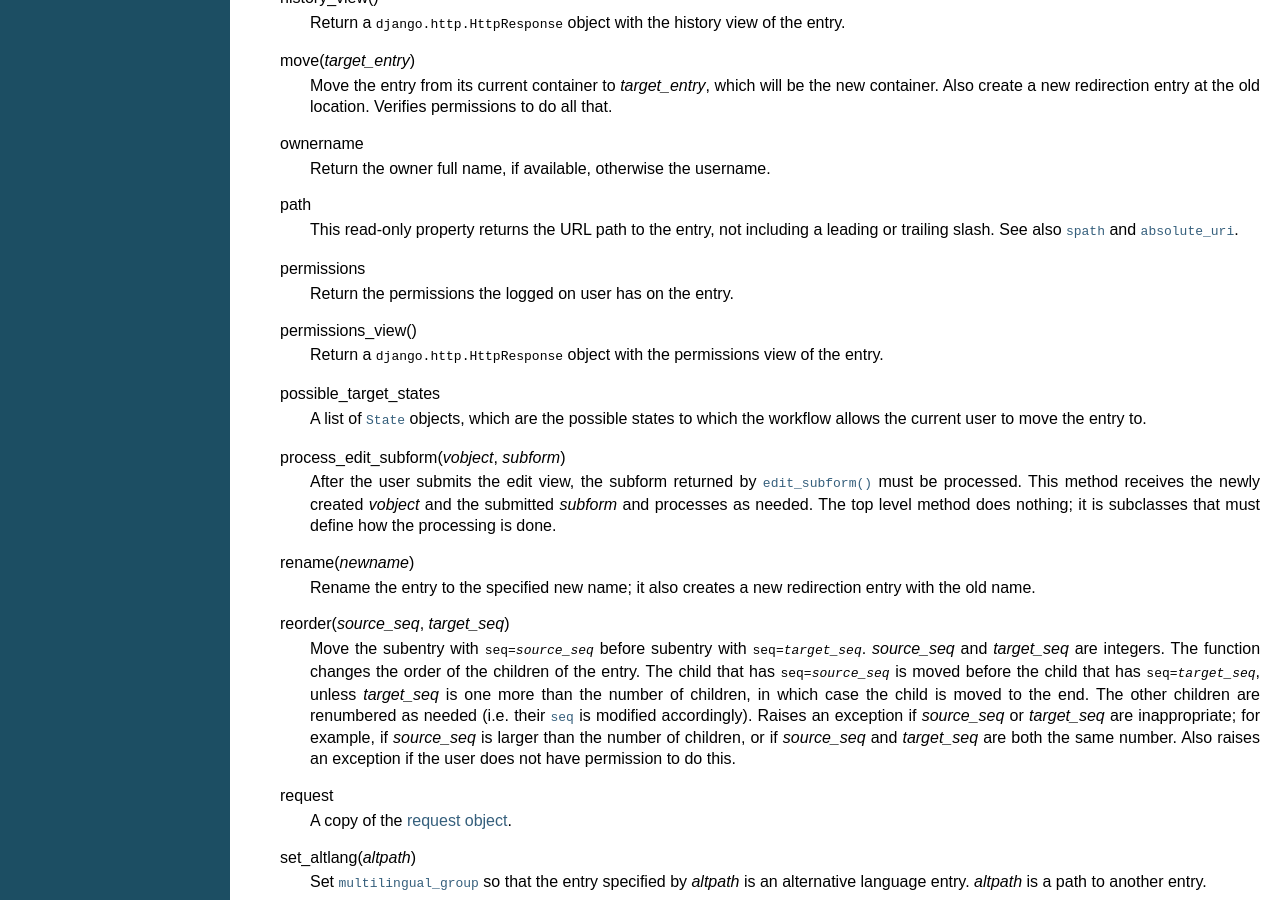
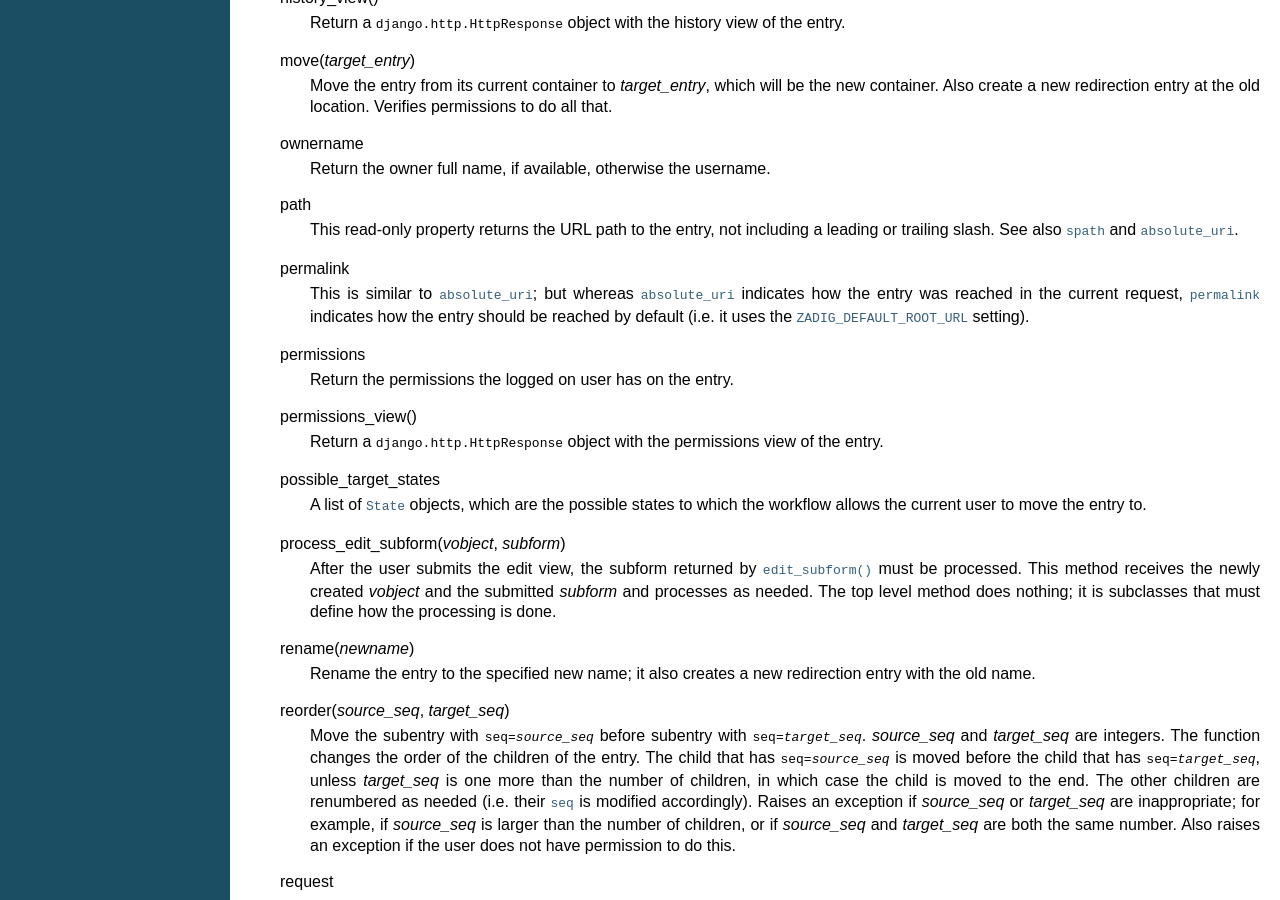
Before and after one commit to aptiko/zadig, a Sphinx documentation site: the page built from docs/api.txt, in a window 1280 px wide and 900 px high, scrolled down 2923 px. Built offline with Sphinx 7.4.7, drawn with Linux system fonts in a browser that asks for light colours; some of the changed text lies outside the part shown.

Commit message:
Added Entry.permalink

```diff
--- a/docs/api.txt
+++ b/docs/api.txt
@@ -107,8 +107,10 @@ The Entry model
    .. attribute:: zadig.core.models.Entry.absolute_uri
 
       This read-only property returns the absolute URI of the end view
-      of the entry.  See also :attr:`~zadig.core.models.Entry.path`
-      and :attr:`~zadig.core.models.Entry.spath`.
+      of the entry.  See also
+      :attr:`~zadig.core.models.Entry.permalink` (and also
+      :attr:`~zadig.core.models.Entry.path` and
+      :attr:`~zadig.core.models.Entry.spath`).
 
    .. method:: zadig.core.models.Entry.add_details(vobject, form)
 
@@ -283,6 +285,16 @@ The Entry model
       including a leading or trailing slash. See also
       :attr:`~zadig.core.models.Entry.spath` and
       :attr:`~zadig.core.models.Entry.absolute_uri`.
+
+   .. attribute:: zadig.core.models.Entry.permalink
+
+      This is similar to
+      :attr:`~zadig.core.models.Entry.absolute_uri`; but whereas
+      :attr:`~zadig.core.models.Entry.absolute_uri` indicates how the
+      entry was reached in the current request,
+      :attr:`~zadig.core.models.Entry.permalink` indicates how the
+      entry should be reached by default (i.e. it uses the
+      :data:`ZADIG_DEFAULT_ROOT_URL` setting).
 
    .. attribute:: zadig.core.models.Entry.permissions
 
--- a/settings-example.py
+++ b/settings-example.py
@@ -43,6 +43,7 @@ SECRET_KEY = '8$e%+dm&uzb##l-^aa-&t#dlez_i#tsnbttw07cny7go3=ra=y'
 # Zadig settings
 ZADIG_MEDIA_ROOT = 'static/'         # Directory for JS, CSS, etc.
 ZADIG_MEDIA_URL = '/__static__/'
+ZADIG_DEFAULT_ROOT_URL = 'http://localhost:8000/'
 ZADIG_LANGUAGES = (
     ('en', 'English'),
     ('el', 'Ελληνικά'),
```
Also changed, not shown: docs/administrators_guide.txt (+9 -0 lines), 1 other file.
